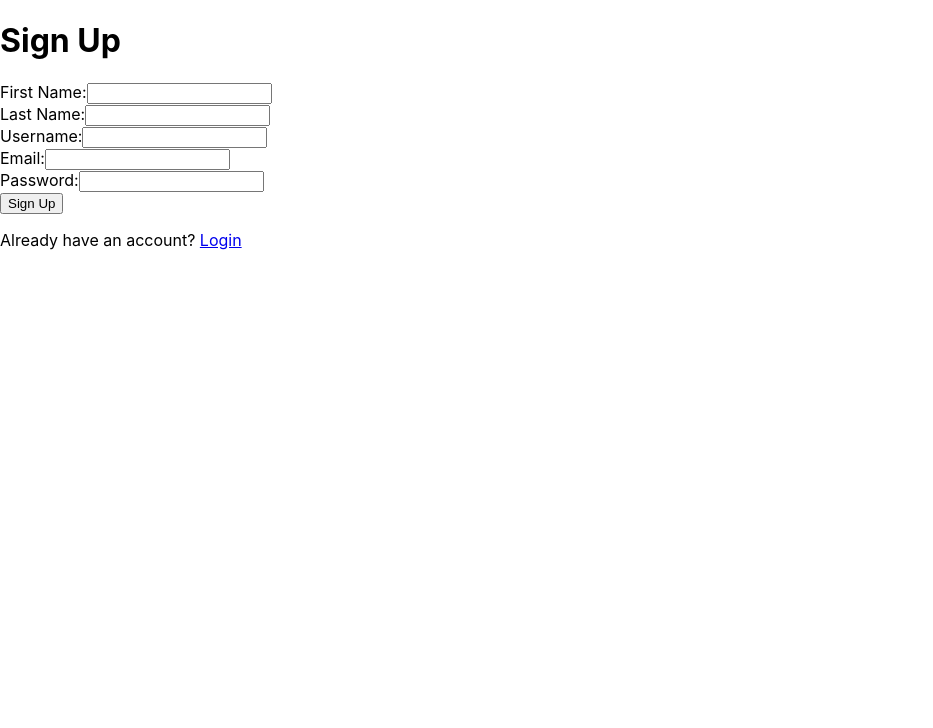
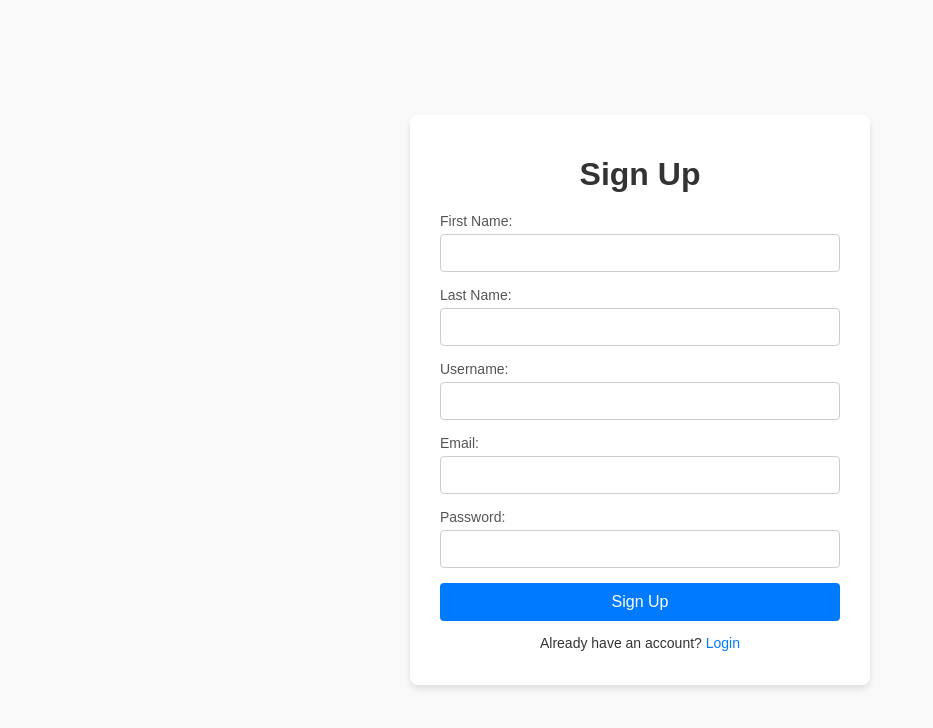
Before and after one commit to ananya-nadendla/ScarletSync, a React (Create React App) app: page /signup in a window 1280 px wide. Shown: the top 728 px of the page, without its empty margins (0-933 px from the left). Built offline with nearby package versions, Linux system fonts and the light colour scheme; no server answers.

Commit message:
signup/login/dashboard css

```diff
--- a/src/components/Dashboard.js
+++ b/src/components/Dashboard.js
@@ -1,7 +1,8 @@
 import React from "react";
 import { signOut } from "firebase/auth";
 import { useNavigate, Link } from "react-router-dom";
-import { auth } from "../config/firebase"; // Ensure auth is imported
+import { auth } from "../config/firebase";
+import "../styles/Dashboard.css"; // Import the dedicated CSS for the Dashboard
 
 const Dashboard = () => {
   const navigate = useNavigate();
@@ -17,14 +18,16 @@ const Dashboard = () => {
   };
 
   return (
-    <div>
-      <h1>Welcome to your Dashboard!</h1>
-      <div>
+    <div className="dashboard-container">
+      <h1 className="dashboard-heading">Welcome to your Dashboard!</h1>
+      <div className="dashboard-buttons">
         <Link to="/profile">
-          <button>Go to Profile</button>
+          <button className="dashboard-button">Go to Profile</button>
         </Link>
+        <button className="dashboard-button" onClick={handleLogout}>
+          Log Out
+        </button>
       </div>
-      <button onClick={handleLogout}>Log Out</button>
     </div>
   );
 };
--- a/src/components/Login.js
+++ b/src/components/Login.js
@@ -2,6 +2,7 @@ import React, { useState, useEffect } from "react";
 import { auth } from "../config/firebase"; // Adjust the path as needed
 import { signInWithEmailAndPassword } from "firebase/auth";
 import { Link, useNavigate } from "react-router-dom"; // Import useNavigate for redirection
+import "../styles/LoginAndSignup.css"; // Import the CSS file
 
 const Login = () => {
   const [email, setEmail] = useState("");
@@ -11,7 +12,7 @@ const Login = () => {
   const navigate = useNavigate(); // useNavigate hook
 
   useEffect(() => {
-    // Check if the user is already authenticated (if you want to keep them logged in)
+    // Check if the user is already authenticated
     const unsubscribe = auth.onAuthStateChanged((currentUser) => {
       setUser(currentUser);
       if (currentUser) {
@@ -35,46 +36,44 @@ const Login = () => {
   };
 
   return (
-    <div>
+    <div className="login-container">
       {!user ? (
-        <form onSubmit={handleLogin}>
-          <h1>Login</h1>
-          {error && <p style={{ color: "red" }}>{error}</p>}
-          <div>
-            <label>Email:</label>
+        <form onSubmit={handleLogin} className="login-form">
+          <h1 className="login-heading">Login</h1>
+          {error && <p className="login-error">{error}</p>}
+          <div className="login-input-group">
+            <label className="login-label">Email:</label>
             <input
               type="email"
               value={email}
               onChange={(e) => setEmail(e.target.value)}
+              className="login-input"
               required
             />
           </div>
-          <div>
-            <label>Password:</label>
+          <div className="login-input-group">
+            <label className="login-label">Password:</label>
             <input
               type="password"
               value={password}
               onChange={(e) => setPassword(e.target.value)}
+              className="login-input"
               required
             />
           </div>
-          <button type="submit">Login</button>
-
-          {/* Forgot password link */}
-          <p>
+          <button type="submit" className="login-button">Login</button>
+          <p className="login-text">
             Forgot your password?{" "}
-            <Link to="/reset-password">Click here to reset it.</Link>
+            <Link to="/reset-password" className="login-link">Click here to reset it.</Link>
           </p>
-
-          {/* Sign up link */}
-          <p>
+          <p className="login-text">
             Don't have an account?{" "}
-            <Link to="/signup">Sign up!</Link> {/* Link to the sign-up page */}
+            <Link to="/signup" className="login-link">Sign up!</Link>
           </p>
         </form>
       ) : (
         <div>
-          <h1>Logging in...</h1> {/* Optional: display a loading state */}
+          <h1>Logging in...</h1>
         </div>
       )}
     </div>
--- a/src/components/Signup.js
+++ b/src/components/Signup.js
@@ -3,6 +3,7 @@ import { auth, db } from "../config/firebase";
 import { createUserWithEmailAndPassword, sendEmailVerification, signOut } from "firebase/auth";
 import { collection, query, where, getDocs, setDoc, doc } from "firebase/firestore";
 import { useNavigate } from "react-router-dom";
+import "../styles/LoginAndSignup.css"; // Shared CSS file for Login and Signup
 
 const Signup = () => {
   const [email, setEmail] = useState("");
@@ -51,67 +52,70 @@ const Signup = () => {
 
       // Navigate to the login page after logging out
       navigate("/login"); // Redirect to login page
-
     } catch (err) {
       setError(err.message);
     }
   };
 
   return (
-    <div>
-      <form onSubmit={handleSignup}>
-        <h1>Sign Up</h1>
-        {error && <p style={{ color: "red" }}>{error}</p>}
-        <div>
-          <label>First Name:</label>
+    <div className="login-container">
+      <form onSubmit={handleSignup} className="login-form">
+        <h1 className="login-heading">Sign Up</h1>
+        {error && <p className="login-error">{error}</p>}
+        <div className="login-input-group">
+          <label className="login-label">First Name:</label>
           <input
             type="text"
             value={firstName}
             onChange={(e) => setFirstName(e.target.value)}
+            className="login-input"
             required
           />
         </div>
-        <div>
-          <label>Last Name:</label>
+        <div className="login-input-group">
+          <label className="login-label">Last Name:</label>
           <input
             type="text"
             value={lastName}
             onChange={(e) => setLastName(e.target.value)}
+            className="login-input"
             required
           />
         </div>
-        <div>
-          <label>Username:</label>
+        <div className="login-input-group">
+          <label className="login-label">Username:</label>
           <input
             type="text"
             value={username}
             onChange={(e) => setUsername(e.target.value)}
+            className="login-input"
             required
           />
         </div>
-        <div>
-          <label>Email:</label>
+        <div className="login-input-group">
+          <label className="login-label">Email:</label>
           <input
             type="email"
             value={email}
             onChange={(e) => setEmail(e.target.value)}
+            className="login-input"
             required
           />
         </div>
-        <div>
-          <label>Password:</label>
+        <div className="login-input-group">
+          <label className="login-label">Password:</label>
           <input
             type="password"
             value={password}
             onChange={(e) => setPassword(e.target.value)}
+            className="login-input"
             required
           />
         </div>
-        <button type="submit">Sign Up</button>
-
-        <p>
+        <button type="submit" className="login-button">Sign Up</button>
+        <p className="login-text">
           Already have an account?{" "}
-          <a href="/login">Login</a>
+          <a href="/login" className="login-link">Login</a>
         </p>
       </form>
     </div>
--- /dev/null
+++ b/src/styles/Dashboard.css
@@ -0,0 +1,56 @@
+/* General container for the dashboard */
+.dashboard-container {
+  font-family: Arial, sans-serif;
+  text-align: center;
+  background-color: #f3f4f6;
+  min-height: 100vh;
+  display: flex;
+  flex-direction: column;
+  justify-content: center;
+  align-items: center;
+  margin: 0;
+  padding: 0;
+}
+
+/* Heading styles */
+.dashboard-heading {
+  color: #333333;
+  font-size: 28px;
+  margin-bottom: 30px;
+}
+
+/* Button container */
+.dashboard-buttons {
+  display: flex;
+  gap: 20px;
+  flex-wrap: wrap;
+}
+
+/* Button styles */
+.dashboard-button {
+  background-color: #007bff;
+  color: white;
+  font-size: 16px;
+  padding: 10px 20px;
+  border: none;
+  border-radius: 4px;
+  cursor: pointer;
+  transition: background-color 0.3s ease;
+}
+
+.dashboard-button:hover {
+  background-color: #0056b3;
+}
+
+/* Add responsive styling */
+@media (max-width: 600px) {
+  .dashboard-buttons {
+    flex-direction: column;
+    gap: 10px;
+  }
+
+  .dashboard-button {
+    width: 100%;
+    max-width: 200px;
+  }
+}
--- /dev/null
+++ b/src/styles/LoginAndSignup.css
@@ -0,0 +1,90 @@
+/* General container for the forms */
+.login-container {
+  font-family: Arial, sans-serif;
+  background-color: #f9f9f9;
+  display: flex;
+  justify-content: center;
+  align-items: center;
+  height: 100vh;
+  margin: 0;
+  padding: 0;
+}
+
+/* Form styles */
+.login-form {
+  background-color: #ffffff;
+  padding: 20px 30px;
+  border-radius: 8px;
+  box-shadow: 0 4px 6px rgba(0, 0, 0, 0.1);
+  max-width: 400px;
+  width: 100%;
+}
+
+/* Headings */
+.login-heading {
+  text-align: center;
+  color: #333333;
+  margin-bottom: 20px;
+}
+
+/* Input group styles */
+.login-input-group {
+  margin-bottom: 15px;
+}
+
+.login-label {
+  display: block;
+  font-size: 14px;
+  color: #555555;
+  margin-bottom: 5px;
+}
+
+.login-input {
+  width: 100%;
+  padding: 10px;
+  font-size: 14px;
+  border: 1px solid #cccccc;
+  border-radius: 4px;
+  box-sizing: border-box;
+}
+
+/* Button styles */
+.login-button {
+  width: 100%;
+  padding: 10px;
+  background-color: #007bff;
+  color: white;
+  font-size: 16px;
+  border: none;
+  border-radius: 4px;
+  cursor: pointer;
+  transition: background-color 0.3s ease;
+}
+
+.login-button:hover {
+  background-color: #0056b3;
+}
+
+/* Text and link styles */
+.login-text {
+  font-size: 14px;
+  text-align: center;
+  color: #333333;
+}
+
+.login-link {
+  color: #007bff;
+  text-decoration: none;
+}
+
+.login-link:hover {
+  text-decoration: underline;
+}
+
+/* Error message */
+.login-error {
+  font-size: 14px;
+  color: #ff4d4d;
+  text-align: center;
+  margin-bottom: 15px;
+}
```
Also changed, not shown: 1 other file (tests, documents, lock files or other folders).
